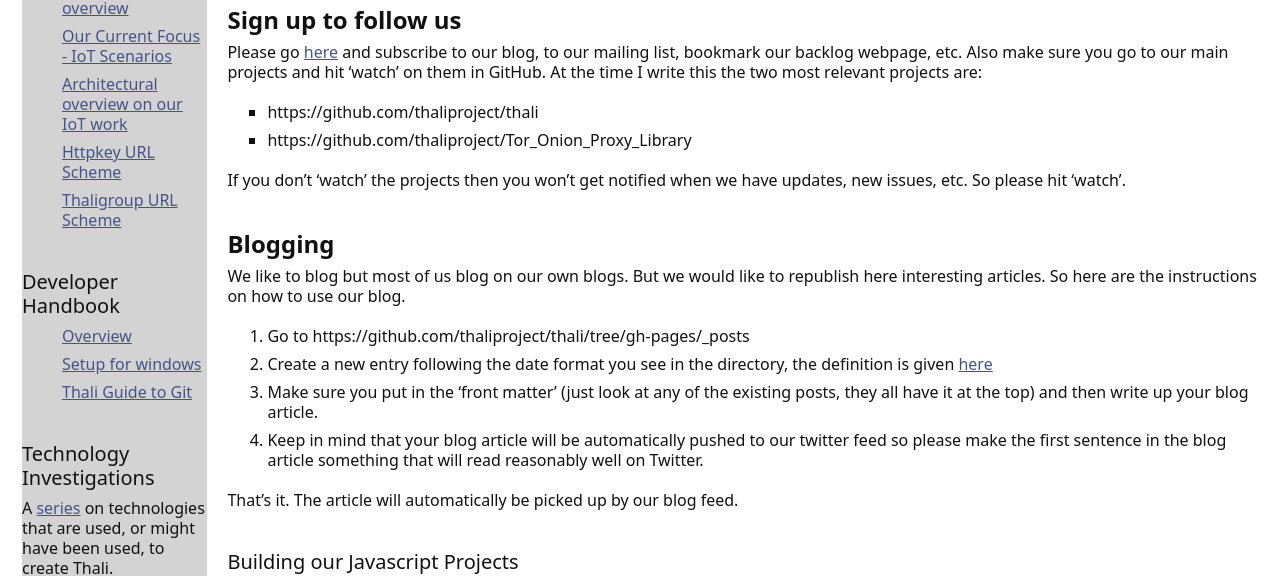
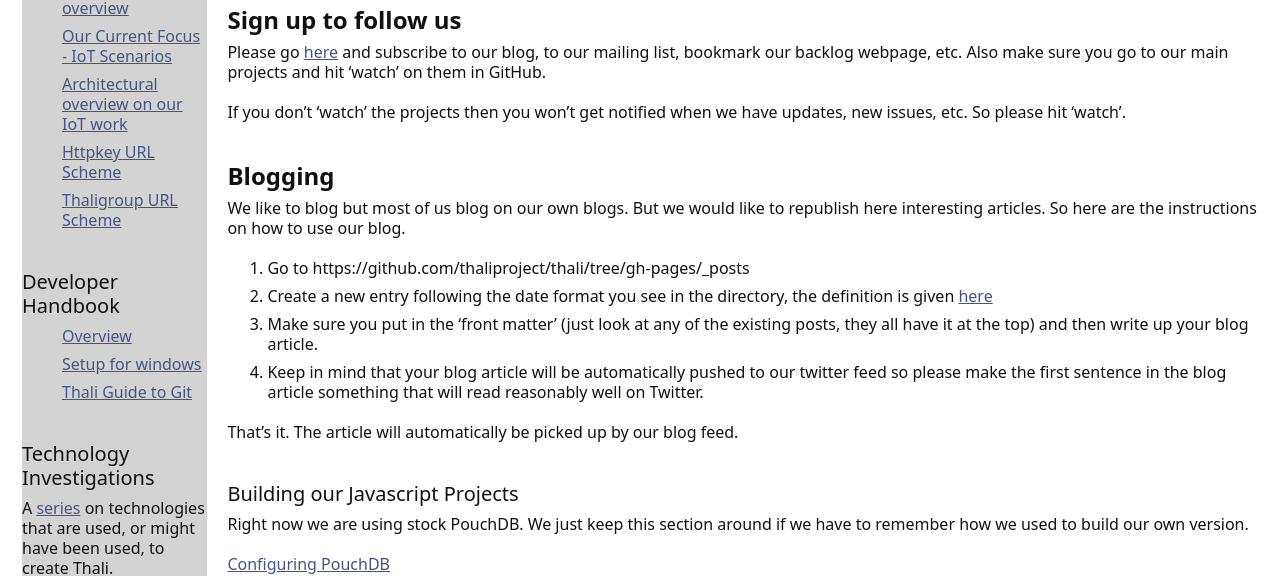
Before and after one commit to thaliproject/thali, a Jekyll site: the page built from DeveloperHandbook.md, in a window 1280 px wide and 900 px high, cut to the strip 324-900 px from the top of the window. Built offline with Jekyll 4.4.1, drawn with Linux system fonts in a browser that asks for light colours; Markdown is read by kramdown in place of the engine named in the settings.

Commit message:
Update DeveloperHandbook.md

```diff
--- a/DeveloperHandbook.md
+++ b/DeveloperHandbook.md
@@ -11,9 +11,7 @@
 The first thing to do is read. Please start [here](ThaliAndCouch). You can probably skip most of the links except for [this one](nodeondevices) and [this one](ThaliAndIoT) which will drive all of our immediate work. With these three articles you should have the background you need to understand what we are up to.
 
 # Sign up to follow us
-Please go [here](WaysToContribute) and subscribe to our blog, to our mailing list, bookmark our backlog webpage, etc. Also make sure you go to our main projects and hit 'watch' on them in GitHub. At the time I write this the two most relevant projects are:
-* https://github.com/thaliproject/thali
-* https://github.com/thaliproject/Tor_Onion_Proxy_Library
+Please go [here](WaysToContribute) and subscribe to our blog, to our mailing list, bookmark our backlog webpage, etc. Also make sure you go to our main projects and hit 'watch' on them in GitHub.
 
 If you don't 'watch' the projects then you won't get notified when we have updates, new issues, etc. So please hit 'watch'.
 
```
